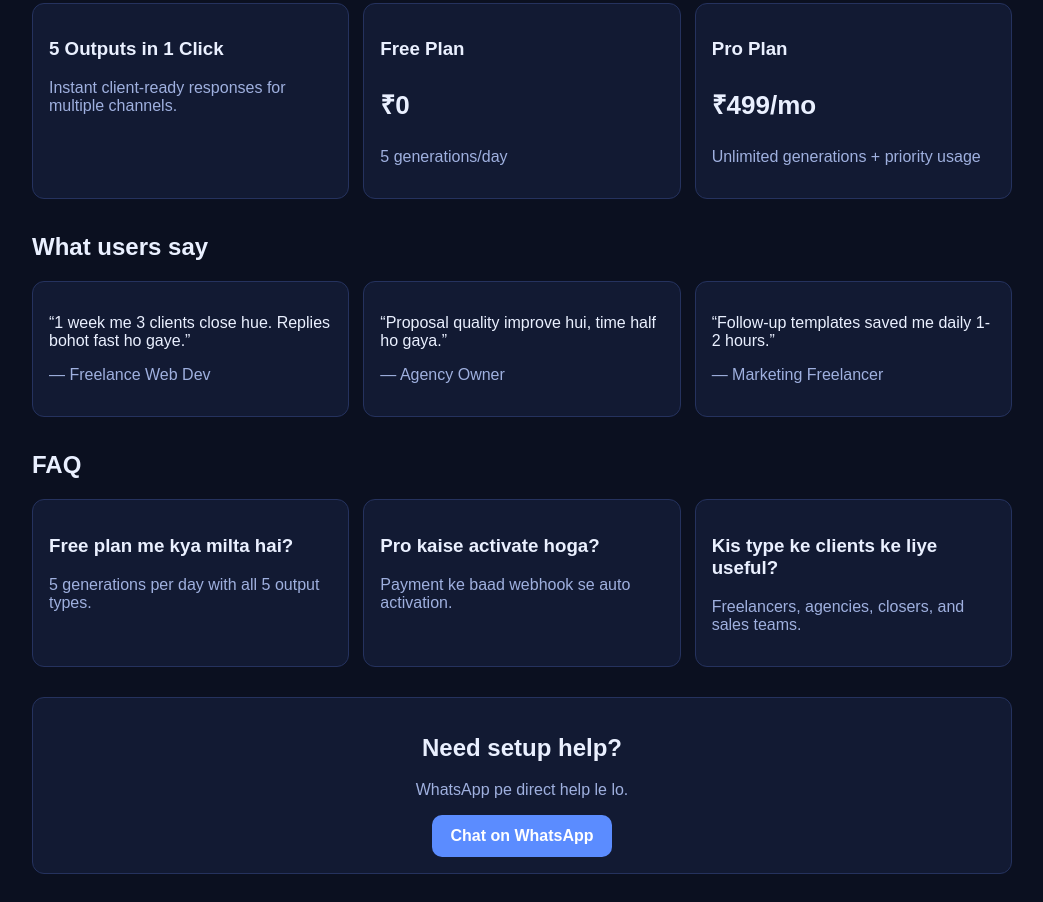
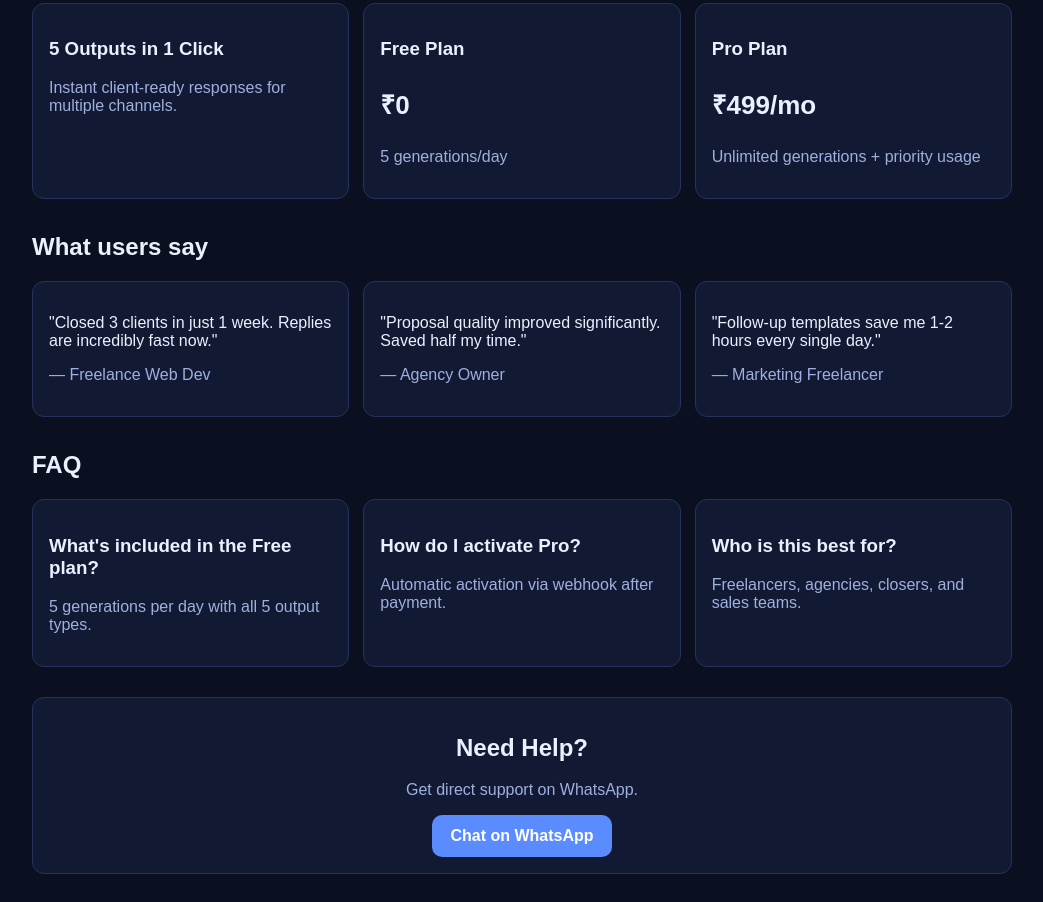
Before and after one commit to pallaa305-arch/clientreply-ai-wrapper, a website: page public/index.html in a window 1280 px wide. Shown: the part 341-1243 px from the top of the page, without its empty margins (118-1161 px from the left). Drawn offline with Linux system fonts and the light colour scheme.

Commit message:
Professional English + updated WhatsApp number

```diff
--- a/public/index.html
+++ b/public/index.html
@@ -36,22 +36,22 @@
 
     <h2 style="margin-top:34px">What users say</h2>
     <section class="grid">
-      <div class="card"><p>“1 week me 3 clients close hue. Replies bohot fast ho gaye.”</p><p class="muted">— Freelance Web Dev</p></div>
-      <div class="card"><p>“Proposal quality improve hui, time half ho gaya.”</p><p class="muted">— Agency Owner</p></div>
-      <div class="card"><p>“Follow-up templates saved me daily 1-2 hours.”</p><p class="muted">— Marketing Freelancer</p></div>
+      <div class="card"><p>"Closed 3 clients in just 1 week. Replies are incredibly fast now."</p><p class="muted">— Freelance Web Dev</p></div>
+      <div class="card"><p>"Proposal quality improved significantly. Saved half my time."</p><p class="muted">— Agency Owner</p></div>
+      <div class="card"><p>"Follow-up templates save me 1-2 hours every single day."</p><p class="muted">— Marketing Freelancer</p></div>
     </section>
 
     <h2 style="margin-top:34px">FAQ</h2>
     <section class="grid">
-      <div class="card"><h3>Free plan me kya milta hai?</h3><p class="muted">5 generations per day with all 5 output types.</p></div>
-      <div class="card"><h3>Pro kaise activate hoga?</h3><p class="muted">Payment ke baad webhook se auto activation.</p></div>
-      <div class="card"><h3>Kis type ke clients ke liye useful?</h3><p class="muted">Freelancers, agencies, closers, and sales teams.</p></div>
+      <div class="card"><h3>What's included in the Free plan?</h3><p class="muted">5 generations per day with all 5 output types.</p></div>
+      <div class="card"><h3>How do I activate Pro?</h3><p class="muted">Automatic activation via webhook after payment.</p></div>
+      <div class="card"><h3>Who is this best for?</h3><p class="muted">Freelancers, agencies, closers, and sales teams.</p></div>
     </section>
 
     <section class="card" style="margin-top:30px;text-align:center">
-      <h2>Need setup help?</h2>
-      <p class="muted">WhatsApp pe direct help le lo.</p>
-      <a class="btn btn1" href="https://wa.me/917875481582" target="_blank">Chat on WhatsApp</a>
+      <h2>Need Help?</h2>
+      <p class="muted">Get direct support on WhatsApp.</p>
+      <a class="btn btn1" href="https://wa.me/919987942605" target="_blank">Chat on WhatsApp</a>
     </section>
   </div>
 </body>
```
